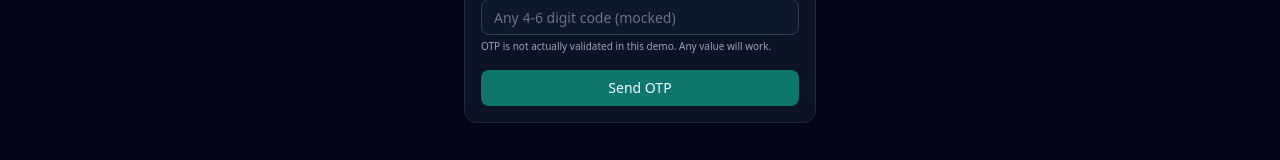
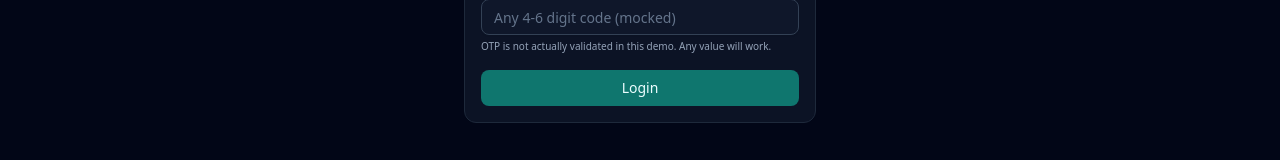
Before and after one commit to subhampaul967/local-route-finder, a Next.js app in the folder frontend/: page /login in a window 1280 px wide. Shown: the part 279-439 px from the top of the page. Built offline with nearby package versions, Linux system fonts and the light colour scheme.

Commit message:
Fix: Enable OTP field and login button immediately

```diff
--- a/frontend/app/login/page.tsx
+++ b/frontend/app/login/page.tsx
@@ -96,22 +96,15 @@ export default function LoginPage() {
             placeholder="Any 4-6 digit code (mocked)"
             value={otp}
             onChange={(e) => setOtp(e.target.value)}
-            disabled={!otpSent}
           />
           <p className="text-[10px] text-slate-400">
             OTP is not actually validated in this demo. Any value will work.
           </p>
         </div>
 
-        {!otpSent ? (
-          <Button className="w-full" onClick={handleSendOtp} disabled={loading}>
-            {loading ? "Sending OTP…" : "Send OTP"}
-          </Button>
-        ) : (
-          <Button className="w-full" onClick={handleLogin} disabled={loading}>
-            {loading ? "Logging in…" : "Login"}
-          </Button>
-        )}
+        <Button className="w-full" onClick={handleLogin} disabled={loading}>
+          {loading ? "Logging in…" : "Login"}
+        </Button>
       </Card>
     </main>
   );
```
